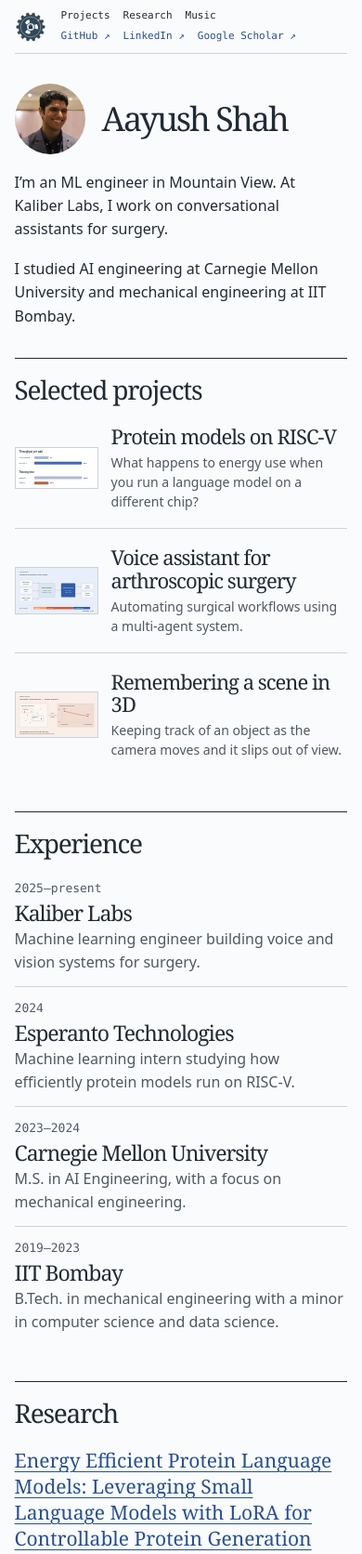
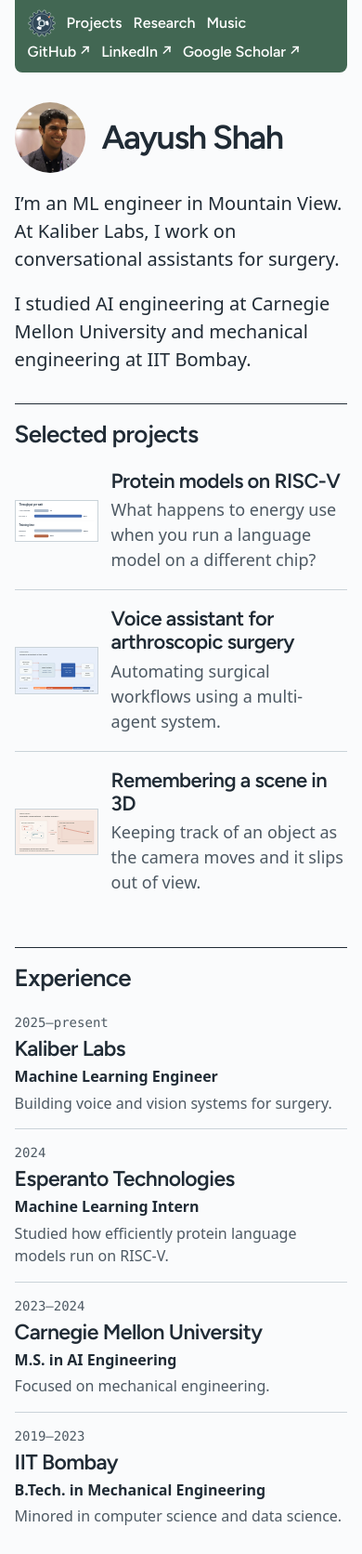
Before and after one commit to aayush-shah14/aayush-shah14.github.io, a plain HTML site: page index.html in a window 390 px wide. Shown: the top 1672 px of the page at 93% size. Drawn offline with Linux system fonts and the light colour scheme.

Commit message:
Refresh portfolio typography and navigation, and separate experience roles

```diff
--- a/css/aayush.css
+++ b/css/aayush.css
@@ -1,36 +1,29 @@
-:root { --page:#fafbfc; --ink:#202b35; --blue:#274f96; --line:#cad3d9; --muted:#4e5b65; }
-html,body {background:var(--page);color:var(--ink)}
-body {font-family:system-ui,sans-serif}
-.wrapper {width:min(90%,760px)}
-h1,h2,h3,h4,.header h1,.site-title a {color:var(--ink);font-family:Georgia,serif;font-weight:normal;letter-spacing:-.04em}
-.header {margin-bottom:40px}
-.header h1 {font-size:2.5rem}.header h2 {font:14px/1.5 system-ui,sans-serif;color:var(--muted);letter-spacing:0}
-.header nav,.footer,.project-entry,.publication {border-color:var(--line)}
-a,a:hover,.footer a,.post a {color:var(--blue);text-underline-offset:4px}
-.header nav a[aria-current] {text-decoration:underline}
-a:focus-visible {outline:3px solid var(--blue);outline-offset:3px}
-.quiet,.project-entry-result,.project-kicker,.project-hero-figure figcaption {color:var(--muted)}
-.project-entry,.publication,.project-section {margin-bottom:35px}
-.project-entry h2,.publication h2 {margin:6px 0;font-size:1.6rem}
-.project-entry p,.publication p {margin-top:4px}
-.project-kicker,.project-entry-result,.project-hero-figure figcaption {font:12px/1.5 ui-monospace,monospace}
-.project-kicker {margin-bottom:12px}
-.project-note .post-header .title {font-size:clamp(34px,5vw,54px)}
-.project-hero-figure {margin:32px 0}.project-hero-figure img {width:100%;border:1px solid var(--line)}
-.project-hero-figure figcaption {text-align:left}
-.project-facts {display:flex;flex-wrap:wrap;gap:22px;padding:16px 0;border-block:1px solid var(--line)}
-.project-facts div {flex:1;min-width:100px}
-.project-facts dt {font-size:13px}.project-facts dd {margin:4px 0;font:24px Georgia,serif}
-.confidential-note,.site-note {background:#e8f1ed;padding:16px;border-left:3px solid #dc522d}
-.section-header {color:var(--muted)}
-@media(max-width:767px){.wrapper{width:90%;padding:0}.container{margin-top:24px}.header nav ul.flat li{margin-right:10px}}
-
-.back-link {display:inline-block;margin:0 0 28px;font:15px/1.5 system-ui,sans-serif;text-decoration:none}
-.back-link:hover {text-decoration:underline}
-.project-note .post-header .title {font:normal clamp(33px,5.2vw,48px)/1.12 Georgia,serif;letter-spacing:-.045em}
-.nowrap {white-space:nowrap}
-.project-links {font:15px/1.5 system-ui,sans-serif;margin:12px 0}
-.project-hero-figure figcaption {font:normal 14px/1.5 system-ui,sans-serif;margin:7px 0;color:#4d5963}
-.project-hero-figure img {display:block}
-.pipeline img {max-width:530px;height:auto;margin:auto;padding:8px;background:white}
-.pipeline {max-width:530px;margin:22px auto}
+:root {--page: #fafbfc; --ink: #202b35; --blue: #274f96; --line: #cad3d9; --muted: #4e5b65}
+html, body {background: var(--page); color: var(--ink)}
+body {font-family: system-ui, sans-serif}
+.wrapper {width: min(90%, 760px)}
+h1, h2, h3, h4 {color: var(--ink); font-family: var(--heading-font); font-weight: 600; letter-spacing: -.025em}
+a, a:hover, .footer a, .post a {color: var(--blue); text-underline-offset: 4px}
+a:focus-visible {outline: 3px solid var(--blue); outline-offset: 3px}
+.back-link {display: inline-block; margin: 0 0 28px; font-size: 16px; text-decoration: none}
+.back-link:hover {text-decoration: underline}
+.project-note .post-header .title {font: 600 clamp(33px, 5.2vw, 48px)/1.12 var(--heading-font); letter-spacing: -.035em}
+.nowrap {white-space: nowrap}
+.project-lede {font-size: 18px}
+.project-links {font-size: 16px; margin: 12px 0}
+.project-section {margin-bottom: 35px}
+.project-section h2 {font-size: 26px}
+.project-facts {display: flex; flex-wrap: wrap; gap: 22px; padding: 16px 0; border-block: 1px solid var(--line)}
+.project-facts div {flex: 1; min-width: 100px}
+.project-facts dd {margin: 4px 0; font: 550 24px/1.3 var(--heading-font)}
+.project-hero-figure {margin: 32px 0}
+.project-hero-figure img {display: block; width: 100%; border: 1px solid var(--line)}
+.project-hero-figure figcaption {margin: 7px 0; text-align: left; color: var(--muted); font-size: 16px}
+.pipeline {max-width: 530px; margin: 22px auto}
+.pipeline img {height: auto; padding: 8px; background: white}
+.confidential-note, .site-note {background: #e8f1ed; padding: 16px; border-left: 3px solid #dc522d}
+.footer {border-color: var(--line); color: var(--muted); font-size: 12px}
+@media (max-width: 767px) {
+  .wrapper {width: 90%; padding: 0}
+  .container {margin-top: 24px}
+}
--- /dev/null
+++ b/css/fonts.css
@@ -0,0 +1,9 @@
+@font-face {
+  font-family: Figtree;
+  src: url("../assets/fonts/figtree.ttf") format("truetype");
+  font-style: normal;
+  font-weight: 300 900;
+  font-display: swap;
+}
+
+:root { --heading-font: Figtree, system-ui, sans-serif; }
--- a/css/home.css
+++ b/css/home.css
@@ -1,102 +1,101 @@
-* {box-sizing:border-box}
-:root {--page:#fafbfc;--ink:#202b35;--blue:#274f96;--line:#cad3d9;--orange:#dc522d;--mono:ui-monospace,SFMono-Regular,Consolas,monospace}
-html {background:var(--page);color:var(--ink);scroll-padding-top:90px}
-body {margin:0;font:16px/1.55 system-ui,sans-serif}
-a {color:var(--blue);text-underline-offset:4px}
-a:focus-visible,audio:focus-visible {outline:3px solid var(--blue);outline-offset:4px}
-.shell {width:min(760px,calc(100% - 40px));margin-inline:auto}
-.top,footer,.sect,.row,.social,.top nav {display:flex;align-items:center}
-.top {min-height:80px;gap:24px;position:sticky;top:0;z-index:5;background:var(--page);border-bottom:1px solid var(--line)}
-.top a,.sect a,.row,footer a,h3 a {text-decoration:none}
-.top a:hover,.sect a:hover,.row:hover strong,h3 a:hover,footer a:hover {text-decoration:underline}
-.top nav,.social {gap:22px}.social {margin-left:auto}
-.top nav a,.social a,.sect a,small,footer,.row span {font:12px/1.5 var(--mono)}
-.hero {display:grid;grid-template-columns:148px minmax(0,1fr);align-items:start;gap:32px;padding:44px 0}
-.hero h1 {font:normal clamp(36px,4.3vw,56px)/1 Georgia,serif;letter-spacing:-.055em;margin:0 0 16px}
-.intro p {max-width:60ch;margin:0 0 12px}.intro p:last-child {margin-bottom:0}
-.intro a {white-space:nowrap}
-.sect {justify-content:space-between;border-top:1px solid var(--ink);padding:18px 0 22px}
-h2,h3,.row strong {font:normal 34px/1.12 Georgia,serif;letter-spacing:-.045em;margin:0}
-h3 {font-size:27px;line-height:1.13}h3 a {color:inherit}
-.portrait {width:100%;height:auto;aspect-ratio:1;object-fit:cover;display:block;border-radius:50%}
-.projects {display:grid;gap:0}
-.projects article {display:grid;grid-template-columns:176px minmax(0,1fr);column-gap:24px;align-content:center;padding:18px 0}
-.projects article:first-child {padding-top:0}
-.projects article + article {border-top:1px solid var(--line)}
-.projects .plate {grid-row:1 / span 2;margin:0;align-self:center}
-.projects article small {margin-bottom:4px}
-.projects article h3 {font-size:25px}
-.projects article p {margin:5px 0 0;line-height:1.5}
-.plate {display:block;border:1px solid var(--line);margin-bottom:16px;background:#fff}
-.plate img {width:100%;display:block}
-small {display:block;font-size:11px;color:#4e5b65;letter-spacing:.015em;margin-bottom:8px}
-article p,.music p {font-size:14px;margin:10px 0 0;color:#4d5963}
-main section+section {margin-bottom:60px}
-.row {gap:20px;color:var(--ink);border-top:1px solid var(--line);padding:18px 0}
-.row span {width:140px;color:#4e5b65}.row strong {font-size:24px}.row b {margin-left:auto;color:var(--blue)}
-.music {display:flex;align-items:center;gap:32px;background:#e8f1ed;padding:24px 32px}
-.record {flex:0 0 96px;aspect-ratio:1;border-radius:50%;background:radial-gradient(circle,#fafbfc 0 3%,var(--orange) 4% 22%,transparent 23%),repeating-radial-gradient(circle,#282d28 0 2px,#414741 3px 4px)}
-audio {display:block;margin-top:14px;width:min(370px,100%)}footer {border-top:1px solid var(--line);justify-content:space-between;padding:20px 0 32px}
-@media(max-width:640px){
-  .top{min-height:60px;gap:12px;flex-wrap:wrap;padding:8px 0}
-  .top nav,.social{gap:12px}.top nav a,.social a{font-size:11px}
-  .hero{grid-template-columns:96px minmax(0,1fr);gap:18px;padding:32px 0}
-  .sect h2{font-size:28px}
-  .projects article{grid-template-columns:126px minmax(0,1fr);column-gap:16px}
-  .row{flex-wrap:wrap;gap:4px}.row span{width:100%}.row strong{max-width:90%}
-  .music{padding:18px;gap:16px}.music>div:last-child{min-width:0;flex:1}.record{flex-basis:54px}
-  main section+section{margin-bottom:38px}
+* {box-sizing: border-box}
+:root {
+  --page: #fafbfc;
+  --ink: #202b35;
+  --muted: #4d5963;
+  --blue: #274f96;
+  --green: #426753;
+  --line: #cad3d9;
+  --mono: ui-monospace, SFMono-Regular, Consolas, monospace;
 }
-@media(max-width:480px){
-  .hero{grid-template-columns:76px minmax(0,1fr);align-items:center}
-  .intro{display:contents}.portrait{grid-row:1}.intro h1{margin:0}.intro p{grid-column:1/-1;margin:0}
-  .projects article{grid-template-columns:90px minmax(0,1fr);column-gap:14px}
-  .projects article h3{font-size:22px}.projects article small{font-size:10px}
+html {background: var(--page); color: var(--ink); scroll-padding-top: 100px}
+body {margin: 0; font: 16px/1.55 system-ui, sans-serif}
+a {color: var(--blue); text-underline-offset: 4px}
+a:focus-visible, audio:focus-visible {outline: 3px solid var(--blue); outline-offset: 3px}
+::selection {background: #c8e6dc; color: #192832}
+.shell {width: min(760px, calc(100% - 40px)); margin-inline: auto}
+
+.top {
+  position: sticky;
+  top: 0;
+  z-index: 5;
+  display: flex;
+  align-items: center;
+  gap: 20px;
+  padding: 10px 18px;
+  background: var(--green);
+  color: white;
+  border-radius: 0 0 8px 8px;
+  font: 550 16px/1.5 var(--heading-font);
 }
-@media(max-width:380px){.top{gap:10px}.social{gap:7px}}
+.top nav, .social {display: flex; flex-wrap: wrap; gap: 4px 16px}
+.social {margin-left: auto}
+.top a {color: inherit; text-decoration: none; white-space: nowrap}
+.top a:hover, h3 a:hover, footer a:hover {text-decoration: underline}
+.top a:focus-visible {outline-color: white}
+.gear-home {display: grid; place-items: center; flex: none; width: 48px; height: 48px}
+.gear {width: 100%; display: block; transform: rotate(var(--turn, 0deg))}
+.gear polygon {stroke: #c4d6c6; stroke-width: 1.5}
+@media (prefers-reduced-motion: reduce) {.gear {transform: none}}
 
-.gear-home {display:grid;place-items:center;flex:none;width:54px;height:56px}
-.gear {width:50px;display:block;transform:rotate(var(--turn,0deg))}
-.top nav a {color:var(--ink)}
-.intro p {font-size:16px;line-height:1.57}
+.hero {display: grid; grid-template-columns: 148px minmax(0, 1fr); align-items: start; gap: 32px; padding: 44px 0}
+.portrait {display: block; width: 100%; height: auto; aspect-ratio: 1; object-fit: cover; border-radius: 50%}
+h1, h2, h3 {margin: 0; font-family: var(--heading-font); font-weight: 600; line-height: 1.15; letter-spacing: -.025em}
+.hero h1 {margin-bottom: 16px; font-size: clamp(36px, 4.3vw, 56px); letter-spacing: -.04em}
+.intro p {margin: 0 0 12px; font-size: 20px; line-height: 1.5}
+.intro p:last-child {margin-bottom: 0}
+.sect {border-top: 1px solid var(--ink); padding: 18px 0 22px}
+h2 {font-size: 26px}
+h3 a {color: inherit; text-decoration: none}
+main section + section {margin-bottom: 60px}
 
-::selection {background:#c8e6dc;color:#192832}
-@media(max-width:720px){.gear-home{width:34px;height:34px}.gear{width:32px}.top{gap:10px;min-height:58px}.intro p{max-width:57ch}}
-@media(max-width:410px){.top nav,.social{gap:8px}.shell{width:92%}}
-@media(prefers-reduced-motion:reduce){.gear{transform:none}}
+.projects article, .experience-list li {display: grid; grid-template-columns: 176px minmax(0, 1fr); column-gap: 24px}
+.projects article {align-content: center; padding: 18px 0}
+.projects article + article, .experience-list li + li {border-top: 1px solid var(--line)}
+.projects article:first-child, .experience-list li:first-child, .papers li:first-child {padding-top: 0}
+.projects .plate {grid-row: span 2; align-self: center; border: 1px solid var(--line); background: white}
+.plate img {width: 100%; display: block}
+.projects h3 {font-size: 25px}
+.projects article p {margin: 5px 0 0; font-size: 18px; line-height: 1.5; color: var(--muted)}
 
-.experience-list {list-style: none; padding: 0; margin: 0}
-.experience-list li {
-  display: grid;
-  grid-template-columns: 176px minmax(0, 1fr);
-  gap: 24px;
-  align-items: baseline;
-  padding: 13px 0;
+.experience-list, .papers {list-style: none; margin: 0; padding: 0}
+.experience-list li {align-items: baseline; padding: 15px 0}
+.years {font: 14px/1.5 var(--mono); color: var(--muted)}
+.experience-list h3 {font-size: 23px}
+.experience-list p {margin: 4px 0 0; color: var(--muted)}
+.experience-list .position {font-weight: 550; color: var(--ink)}
+.papers li {padding: 16px 0; border-bottom: 1px solid var(--line)}
+.papers li:last-child {border: 0}
+.papers li > a {font: 550 18px/1.4 var(--heading-font); text-decoration-thickness: 1px}
+.papers p {margin: 6px 0 0; font-size: 14px; color: var(--muted)}
+footer {display: flex; justify-content: space-between; border-top: 1px solid var(--line); padding: 20px 0 32px; font: 12px/1.5 var(--mono)}
+footer a {text-decoration: none}
+audio {display: block; margin-top: 14px; width: min(370px, 100%)}
+
+@media (max-width: 690px) {
+  html {scroll-padding-top: 112px}
+  .top {display: grid; grid-template-columns: auto 1fr; gap: 4px 16px; padding: 10px 14px}
+  .gear-home {grid-row: span 2; width: 38px; height: 38px}
+  .social {margin-left: 0}
 }
-.experience-list li:first-child {padding-top: 0}
-.experience-list li + li {border-top: 1px solid var(--line)}
-.years {font: 13px/1.5 var(--mono); color: #4e5b65}
-.experience-list h3 {font-size: 23px}
-.experience-list p {margin: 3px 0 0; color: #4d5963}
 @media (max-width: 640px) {
-  .experience-list li {grid-template-columns: 126px minmax(0, 1fr); gap: 16px}
+  .hero {grid-template-columns: 96px minmax(0, 1fr); gap: 18px; padding: 32px 0}
+  .projects article, .experience-list li {grid-template-columns: 126px minmax(0, 1fr); column-gap: 16px}
+  main section + section {margin-bottom: 38px}
 }
 @media (max-width: 480px) {
+  .shell {width: 92%}
+  .top {column-gap: 12px}
+  .top nav, .social {column-gap: 12px}
+  .hero {grid-template-columns: 76px minmax(0, 1fr); align-items: center}
+  .intro {display: contents}
+  .intro h1 {margin: 0}
+  .intro p {grid-column: 1 / -1; margin: 0}
+  .projects article {grid-template-columns: 90px minmax(0, 1fr); column-gap: 14px}
+  .projects h3 {font-size: 22px}
   .experience-list li {grid-template-columns: 1fr; gap: 4px}
 }
-
-@media (max-width: 530px) {
-  .top {display: grid; grid-template-columns: auto 1fr; column-gap: 16px; row-gap: 3px}
-  .gear-home {grid-row: span 2}
-  .social {margin-left: 0}
-  .top nav, .social {gap: 14px}
+@media (max-width: 410px) {
+  .gear-home {grid-row: auto; width: 30px; height: 30px}
+  .social {grid-column: 1 / -1}
 }
-
-.papers {list-style:none;margin:0;padding:0}
-.papers li {padding:16px 0;border-bottom:1px solid var(--line)}
-.papers li:first-child {padding-top:0}
-.papers li:last-child {border-bottom:0}
-.papers a {font:normal 21px/1.32 Georgia,serif;text-decoration-thickness:1px}
-.papers p {margin:6px 0 0;color:#4d5963;font-size:14px}
-
-.papers .code-link {font:inherit}
--- a/css/main.css
+++ b/css/main.css
@@ -3,7 +3,7 @@ body {
     display: flex;
     flex-direction: column;
     min-height: 100vh;
-    font-family: "ubuntu", sans-serif;
+    font-family: system-ui, sans-serif;
     font-weight: 400;
     color: #333;
     line-height: 1.6;
@@ -68,7 +68,7 @@ blockquote {
     margin-left: 1rem;
     font-style: italic;
     font-size: 1.4rem;
-    font-family: Georgia,bitstream charter,serif;
+    font-family: var(--heading-font);
     border-left: 3px solid;
     border-color: #a00;
     padding-left: 20px;
@@ -93,7 +93,7 @@ a:hover {
 }
 
 h1,h2,h3,h4,h5,h6 {
-    font-family: raleway,sans-serif;
+    font-family: var(--heading-font);
     line-height: 1.2;
     color: #333;
     font-weight: 200;
--- a/index.html
+++ b/index.html
@@ -4,6 +4,7 @@
 <meta charset="utf-8"><meta name="viewport" content="width=device-width, initial-scale=1">
 <meta name="description" content="Projects, research, and experience of Aayush Shah, an ML engineer in Mountain View.">
 <title>Aayush Shah</title>
+<link rel="stylesheet" href="css/fonts.css">
 <link rel="stylesheet" href="css/home.css"><script defer src="gear.js"></script>
 </head>
 <body>
@@ -33,10 +34,10 @@
 <section id="experience" aria-labelledby="experience-heading">
 <div class="sect"><h2 id="experience-heading">Experience</h2></div>
 <ol class="experience-list">
-  <li><span class="years">2025–present</span><div><h3>Kaliber Labs</h3><p>Machine learning engineer building voice and vision systems for surgery.</p></div></li>
-  <li><span class="years">2024</span><div><h3>Esperanto Technologies</h3><p>Machine learning intern studying how efficiently protein models run on RISC-V.</p></div></li>
-  <li><span class="years">2023–2024</span><div><h3>Carnegie Mellon University</h3><p>M.S. in AI Engineering, with a focus on mechanical engineering.</p></div></li>
-  <li><span class="years">2019–2023</span><div><h3>IIT Bombay</h3><p>B.Tech. in mechanical engineering with a minor in computer science and data science.</p></div></li>
+  <li><span class="years">2025–present</span><div><h3>Kaliber Labs</h3><p class="position">Machine Learning Engineer</p><p>Building voice and vision systems for surgery.</p></div></li>
+  <li><span class="years">2024</span><div><h3>Esperanto Technologies</h3><p class="position">Machine Learning Intern</p><p>Studied how efficiently protein language models run on RISC-V.</p></div></li>
+  <li><span class="years">2023–2024</span><div><h3>Carnegie Mellon University</h3><p class="position">M.S. in AI Engineering</p><p>Focused on mechanical engineering.</p></div></li>
+  <li><span class="years">2019–2023</span><div><h3>IIT Bombay</h3><p class="position">B.Tech. in Mechanical Engineering</p><p>Minored in computer science and data science.</p></div></li>
 </ol></section>
 <section id="research" aria-labelledby="research-heading">
   <div class="sect"><h2 id="research-heading">Research</h2></div>
```
Also changed, not shown: arabesque-no-1.html (+2 -1 lines), clair-de-lune.html (+2 -1 lines), css/music.css (+4 -4 lines), music.html (+2 -1 lines), nocturne-in-e-major.html (+2 -1 lines), protein-models.html (+2 -3 lines), spatial-memory.html (+2 -3 lines), surgical-assistant.html (+2 -3 lines), assets/fonts/OFL.txt (added), assets/fonts/figtree.ttf (added).
